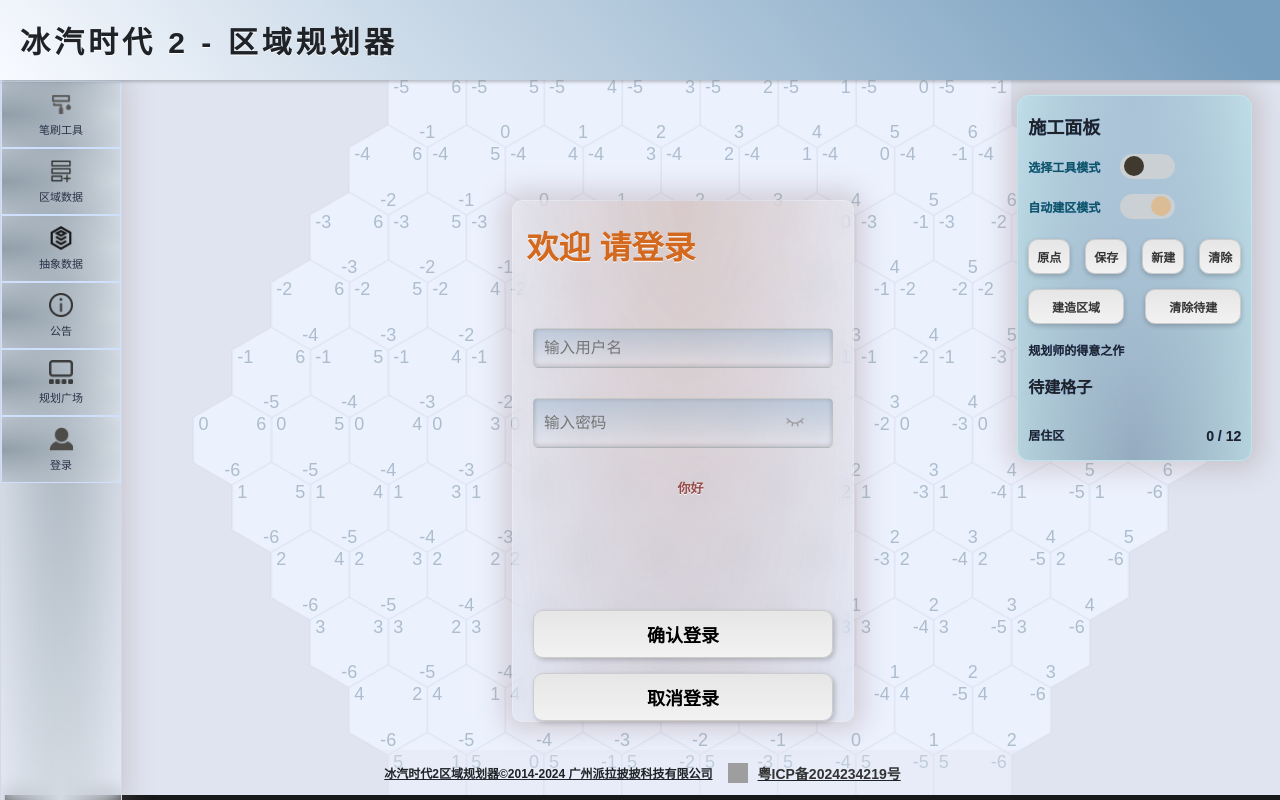
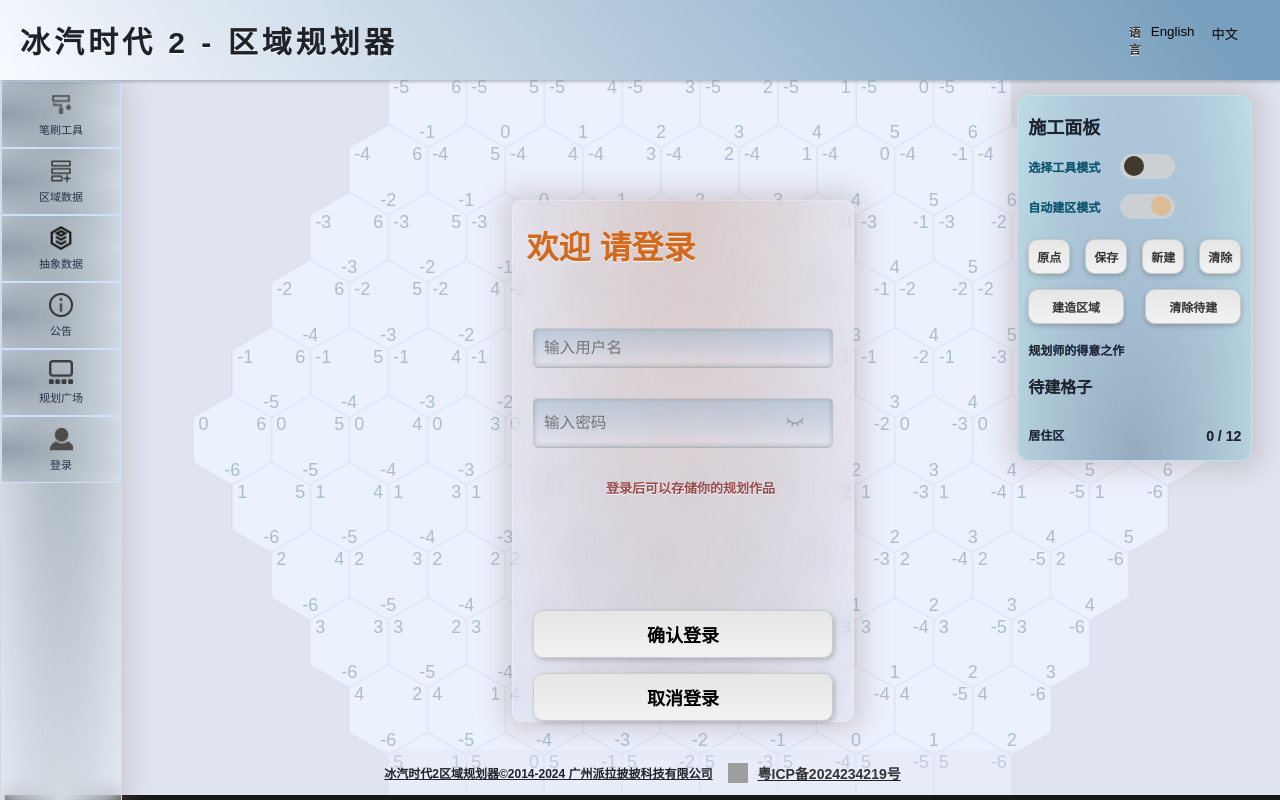
Before and after one commit to wuyouning/fp2MapEditer, a website with bundled scripts: page index.html in a window 1280 px wide. Built offline with nearby package versions, Linux system fonts and the light colour scheme; grey boxes are pictures that could not be loaded.

Commit message:
一些小的错误修改，还有加入两个语言按钮，还没有做功能

```diff
--- a/Component/loginView.js
+++ b/Component/loginView.js
@@ -63,7 +63,7 @@ class UserLoginView {
         const buttonArea = this.createButtonArea();
 
         const message = document.createElement('p');
-        message.textContent = "你好";
+        message.textContent = "登录后可以存储你的规划作品";
         message.classList.add('login-message');
         message.id = ('login-message');
 
--- a/index.css
+++ b/index.css
@@ -480,3 +480,24 @@ footer {
 .showInfo-button-area button:hover{
     background: var( --button-backgournd-hover);
 }
+
+.language-switcher {
+    position: relative;
+    display: flex;
+    right: 1%;
+    margin-right: 30px;
+    justify-content: baseline;
+}
+
+.language-switcher button{
+    position: relative;
+    display: flex;
+    width: 50%;
+    margin-right: 5px;
+    background: none;
+    border: none;
+}
+
+.language-switcher button:hover{
+    color: #6391e6;
+}
--- a/index.html
+++ b/index.html
@@ -5,12 +5,17 @@
     <meta name="viewport" content="width=device-width, initial-scale=1.0">
     <meta name="author" content="吴佑宁">
     <meta name="description" content="冰汽时代2区域规划器，帮助玩家进行区域的规划和策略布局，提升游戏体验。">
+    <meta name="keywords" content="冰汽时代2, 区域规划器, 策略布局, 游戏规划, 冰汽时代2攻略, 游戏工具, 冰汽时代2策略, 冰汽时代, 冰汽时代2中文版下载, 冰汽时代2攻略, 冰汽时代2修改器, 冰汽时代2剧情, 冰汽时代2角色">
+
+    <title>冰汽时代2-区域规划器</title>
+    <script src="index.js" type="module" defer></script>
+
     <!-- 百度站点收录验证 -->
     <meta name="baidu-site-verification" content="codeva-tlIADidf3Z" />
     <link rel="icon" href="/images/favicon.ico" type="image/x-icon">
     <link rel="stylesheet" href="index.css">
-    <title>冰汽时代2-区域规划器</title>
-    <script src="index.js" type="module" defer></script>
+
+
 
     <!-- 百度统计模块 -->
     <script>
@@ -28,6 +33,11 @@
     <header aria-label="网站头部">
         <!-- 头部导航栏内容 -->
         <h1>冰汽时代 2 - 区域规划器</h1>
+        <div class="language-switcher">
+            <span id="language-switcher-span">语言</span>
+            <button id="btn-en">English</button>
+            <button id="btn-zh">中文</button>
+        </div>
     </header>
 
     <nav id="navBar" class="nav-bar" aria-label="主导航">
--- a/main/modules/Region.js
+++ b/main/modules/Region.js
@@ -959,7 +959,7 @@ export class Region {
                     title: detail.region,
                     items: [
                         `热能: ${detail.heat}`,
-                        `污染: ${detail.pollution || '无'}`
+                        `脏污: ${detail.pollution || '无'}`
                     ]
                 };
             });
@@ -1114,7 +1114,7 @@ export class Region {
                     title: detail.region,
                     items: [
                         `热能: ${detail.heat}`,
-                        `污染: ${detail.pollutionDirt}`,
+                        `脏污: ${detail.pollutionDirt}`,
                         `疾病: ${detail.pollutionDisease}`,
                         `刷子: ${detail.brush}`
                     ]
```
